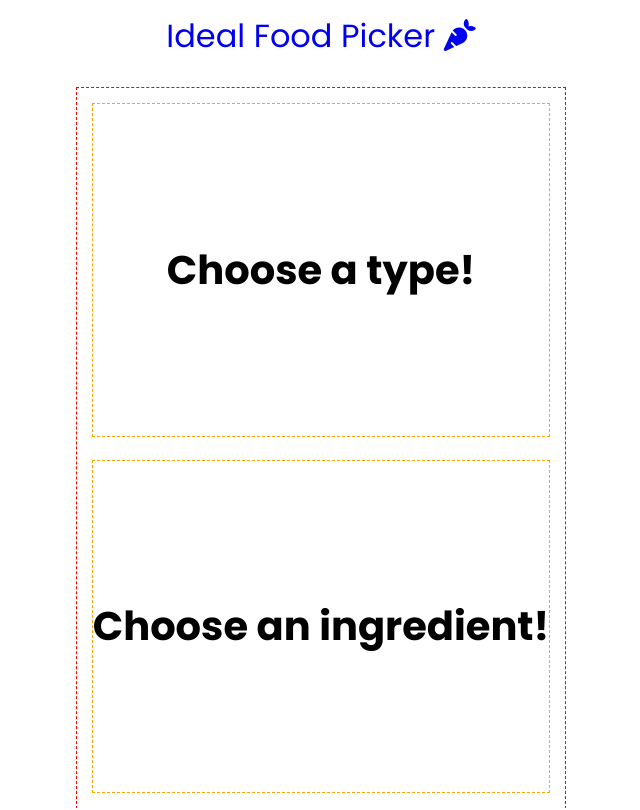
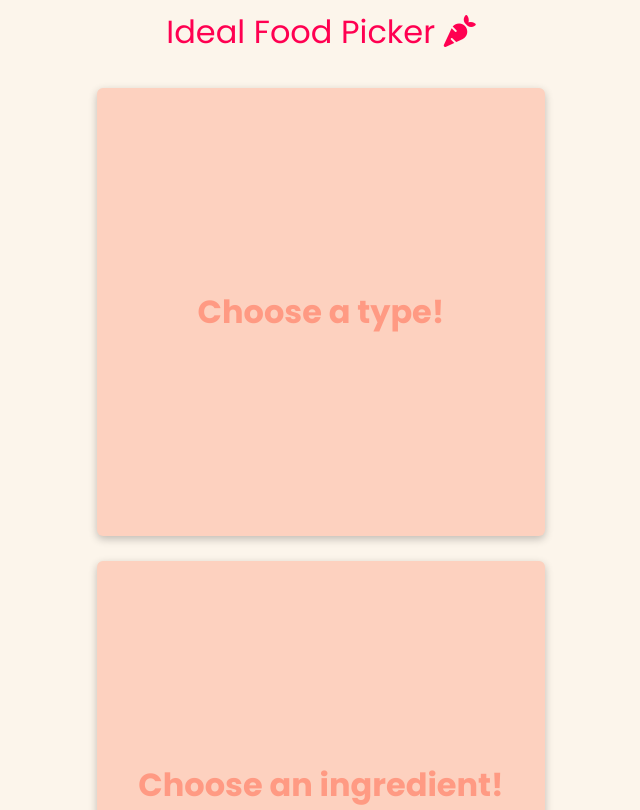
Before and after one commit to gmartin323/ideal-food-picker-react-vite, a React (Vite) app: page / in a window 1280 px wide. Shown: the top 810 px of the page, without its empty margins (319-959 px from the left). Built offline with nearby package versions, Linux system fonts and the light colour scheme; no server answers; the database is empty.

Commit message:
Styling adjustments

```diff
--- a/src/index.css
+++ b/src/index.css
@@ -16,12 +16,14 @@ body {
   width: 100%;
   height: 100vh;
   text-align: center;
+  background-color: #fcf5eb;
+  color: #ff9a83;
 }
 
 /* TYPOGRAPHY */
 
 h1 {
-  font-size: 2.5rem
+  font-size: 2rem;
 }
 
 /* LAYOUT */
@@ -31,31 +33,37 @@ h1 {
   flex-direction: column;
   align-items: center;
   min-height: 100vh;
-  outline: 1px dashed blue;
 }
 
 .header {
-  margin: 0.75rem 0;
+  margin-top: 0.5rem;
   padding-bottom: 1rem;
-  font-size: 2rem
+  font-size: 2rem;
+  color: #FF0051;
 }
 
 .select-page {
+  /* outline: 1px dashed red; */
   display: flex;
   flex-direction: column;
   justify-content: space-around;
   min-height: 90vh;
   padding: 1rem;
-  outline: 1px dashed red;
 }
 
 .choice-box {
-  outline: 1px dashed orange;
+  /* outline: 5px dashed green; */
   display: flex;
   flex-grow: 1;
+  min-width: 35vw;
+  aspect-ratio: 1 / 1;
   justify-content: center;
   align-items: center;
+  background-color: #fdd1bf;
+  box-shadow: rgba(0, 0, 0, 0.24) 0px 3px 8px;
+  border-radius: 6px;
   cursor: pointer;
+  padding: 1.5rem;
 }
 
 .option {
@@ -66,6 +74,9 @@ h1 {
   align-items: center;
   justify-content: center;
   padding: 1.6em;
+  font-size: 1.4rem;
+  font-weight: 600;
+  color: #ff9a83;
   box-shadow: rgba(0, 0, 0, 0.24) 0px 3px 8px;
   border-radius: 6px;
   text-decoration: none;
@@ -75,6 +86,7 @@ h1 {
   display: grid;
   grid-template-columns: 1fr 1fr;
   gap: 2rem;
+  padding-bottom: 2.5rem;
 }
 
 .confirm-btn {
@@ -83,8 +95,8 @@ h1 {
   margin: 0 auto;
   padding: 1.5rem 2rem;
   font-size: 1.6rem;
-  background-color: #87C3E8;
-  color: #000030;
+  background-color: #FF0051;
+  color: #fcf5eb;
   border-radius: 16px;
   border-style: none;
   box-shadow: rgba(0, 0, 0, 0.24) 0px 3px 8px;
@@ -108,6 +120,10 @@ a {
   cursor: pointer;
 }
 
+a, a:visited, a:hover, a:active {
+  color: inherit;
+}
+
 .selected {
   color: red
 }
@@ -124,3 +140,12 @@ and (min-device-width : 768px) {
     grid-template-columns: 1fr 1fr 1fr 1fr 1fr 1fr;
   }
 }
+
+
+/*
+site-background: #fcf5eb
+accent/outlines: #ffad99
+text: #fdd1bf
+darker: #ff9a83
+darkest: #801B04
+*/
--- a/src/pages/Option.jsx
+++ b/src/pages/Option.jsx
@@ -3,7 +3,7 @@ import React from "react";
 export default function Option(props) {
 
   const styles = {
-    backgroundColor: props.selected ? "#D6DBF5" : "white"
+    backgroundColor: props.selected ? "#D6DBF5" : "#fdd1bf"
   }
 
   return (
```
